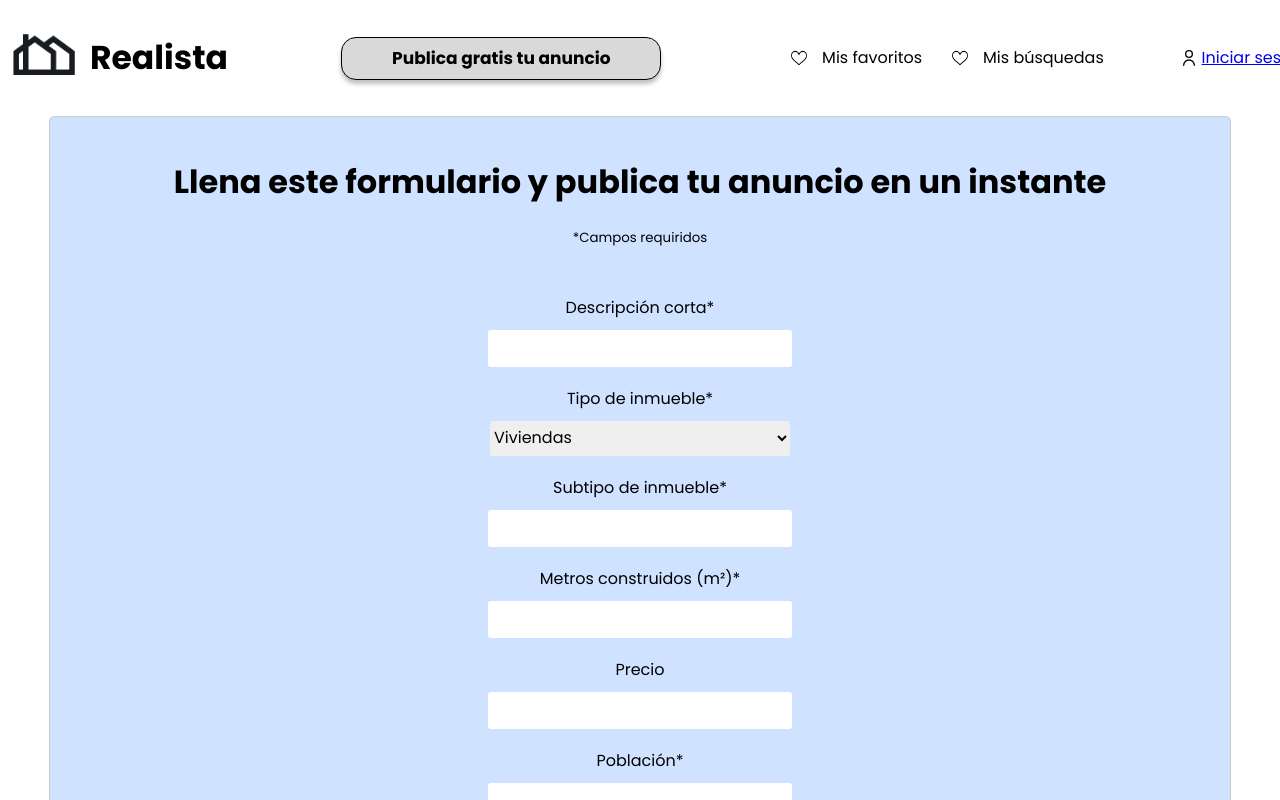
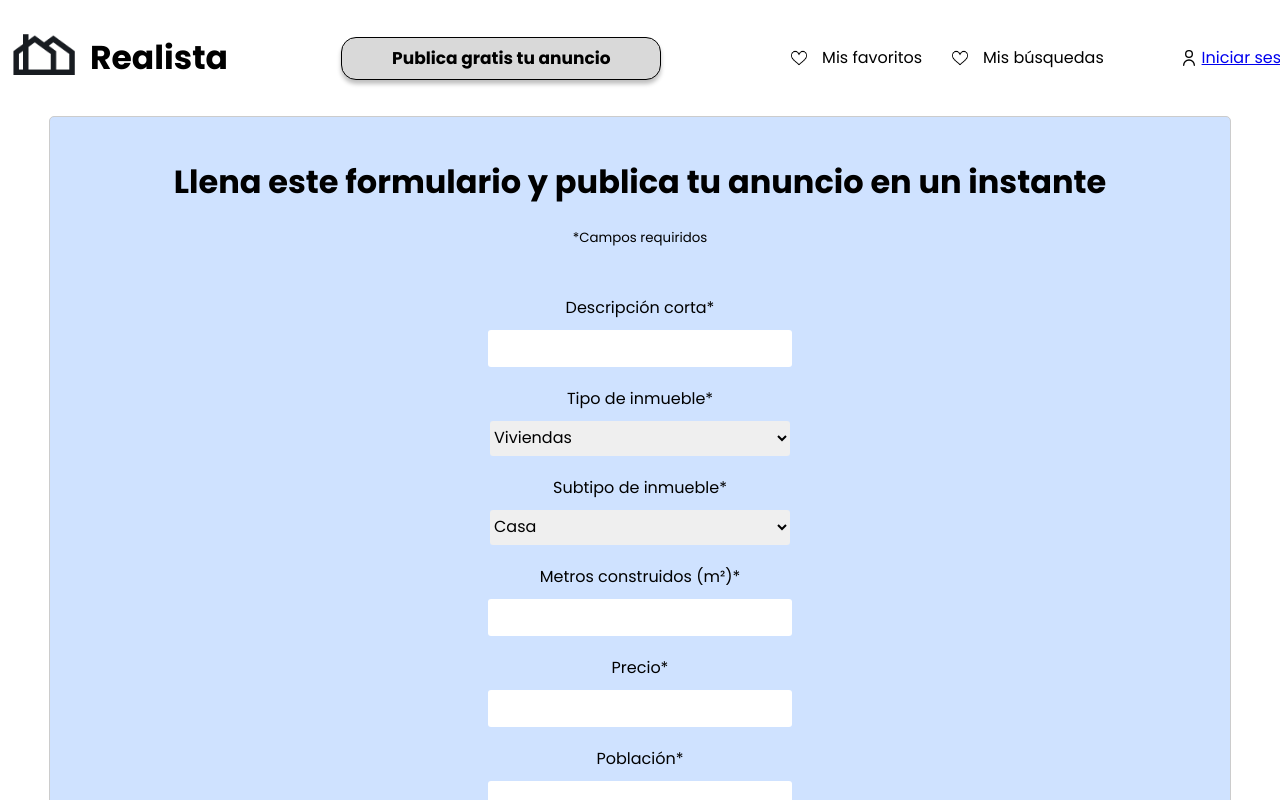
Before and after one commit to nds-fsd/idealista, a React (Vite) app in the folder frontend/: page /realestates/create in a window 1280 px wide. Shown: the top 800 px of the page. Built offline with nearby package versions, Linux system fonts and the light colour scheme; no server answers.

Commit message:
Refactor real estate form: replaced input with select for real estate subtype, added required attribute to price field

```diff
--- a/frontend/src/pages/realEstates/realEstateForm/realEstateForm.jsx
+++ b/frontend/src/pages/realEstates/realEstateForm/realEstateForm.jsx
@@ -47,14 +47,17 @@ const RealEstateForm = () => {
 
 
           <label htmlFor="realEstateSubtype" className={styles.label}>Subtipo de inmueble*</label>
-          <input {...register("realEstateSubtype", { required: true })} className={styles.input} />
+          <select {...register("realEstateSubtype", { required: true })} className={styles.select}>
+            <option value="casa">Casa</option>
+            <option value="piso">Piso</option>
+          </select>
           {errors.realEstateSubtype && <p className={styles.error}>Este campo es obligatorio</p>}
 
           <label htmlFor="metersBuilt" className={styles.label}>Metros construidos (m²)*</label>
           <input {...register("metersBuilt", { pattern: /^[1-9][0-9]*$/ })} className={styles.input} />
           {errors.metersBuilt && errors.metersBuilt.type === "pattern" && <p className={styles.error}>El valor debe ser un número mayor a 0</p>}
 
-          <label htmlFor="price" className={styles.label}>Precio</label>
+          <label htmlFor="price" className={styles.label}>Precio*</label>
           <input {...register("price", { pattern: /^[1-9][0-9]*$/ })} className={styles.input} />
           {errors.price && errors.price.type === "pattern" && <p className={styles.error}>El valor debe ser un número mayor a 0</p>}
 
--- a/frontend/src/pages/realEstates/realEstateForm/realEstateForm.module.css
+++ b/frontend/src/pages/realEstates/realEstateForm/realEstateForm.module.css
@@ -68,6 +68,7 @@ textarea {
     margin: 4px 2px;
     cursor: pointer;
     transition-duration: 0.4s;
+    margin-bottom: 40px;
 }
 
 .container input[type="submit"]:hover {
```
